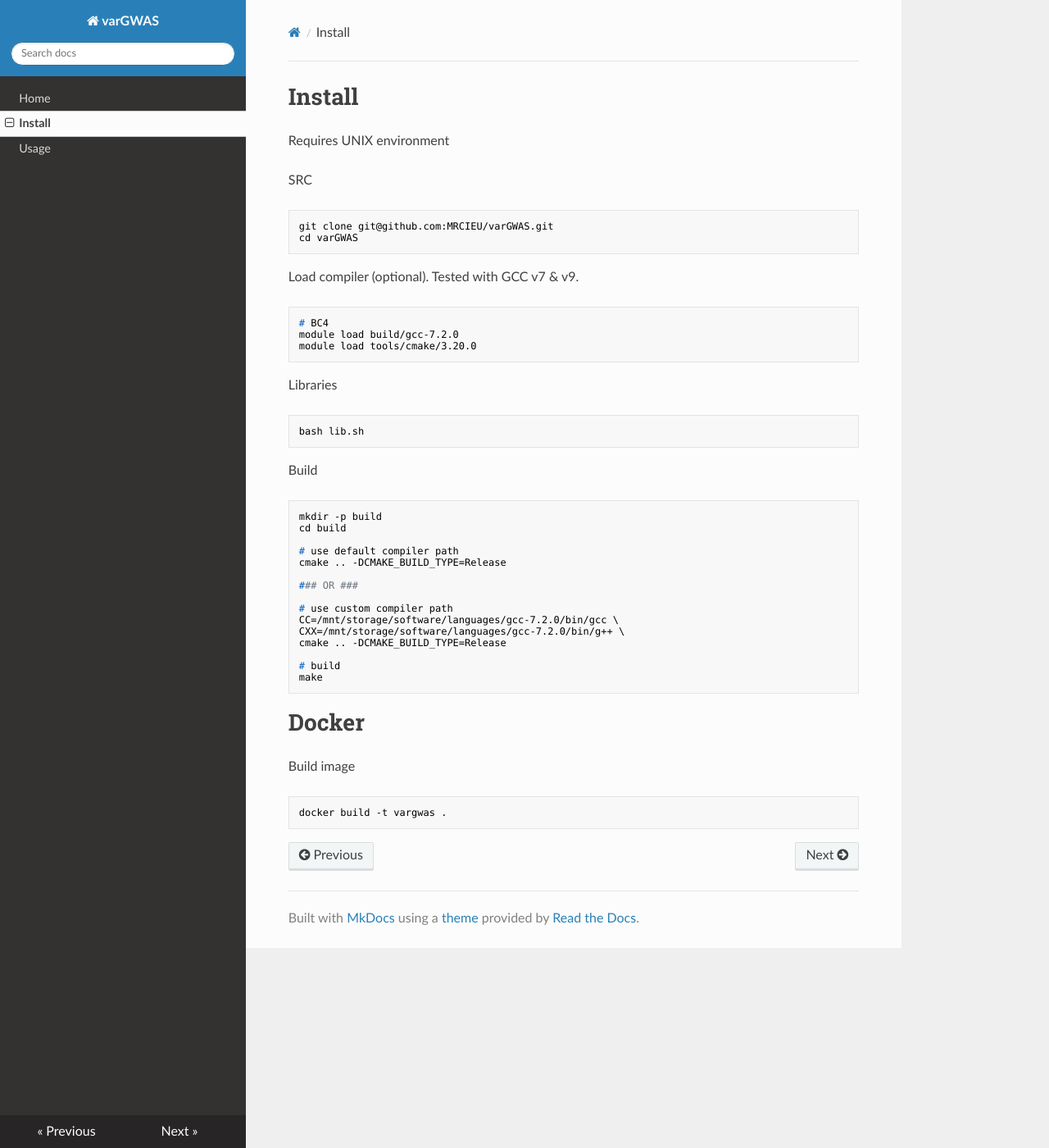
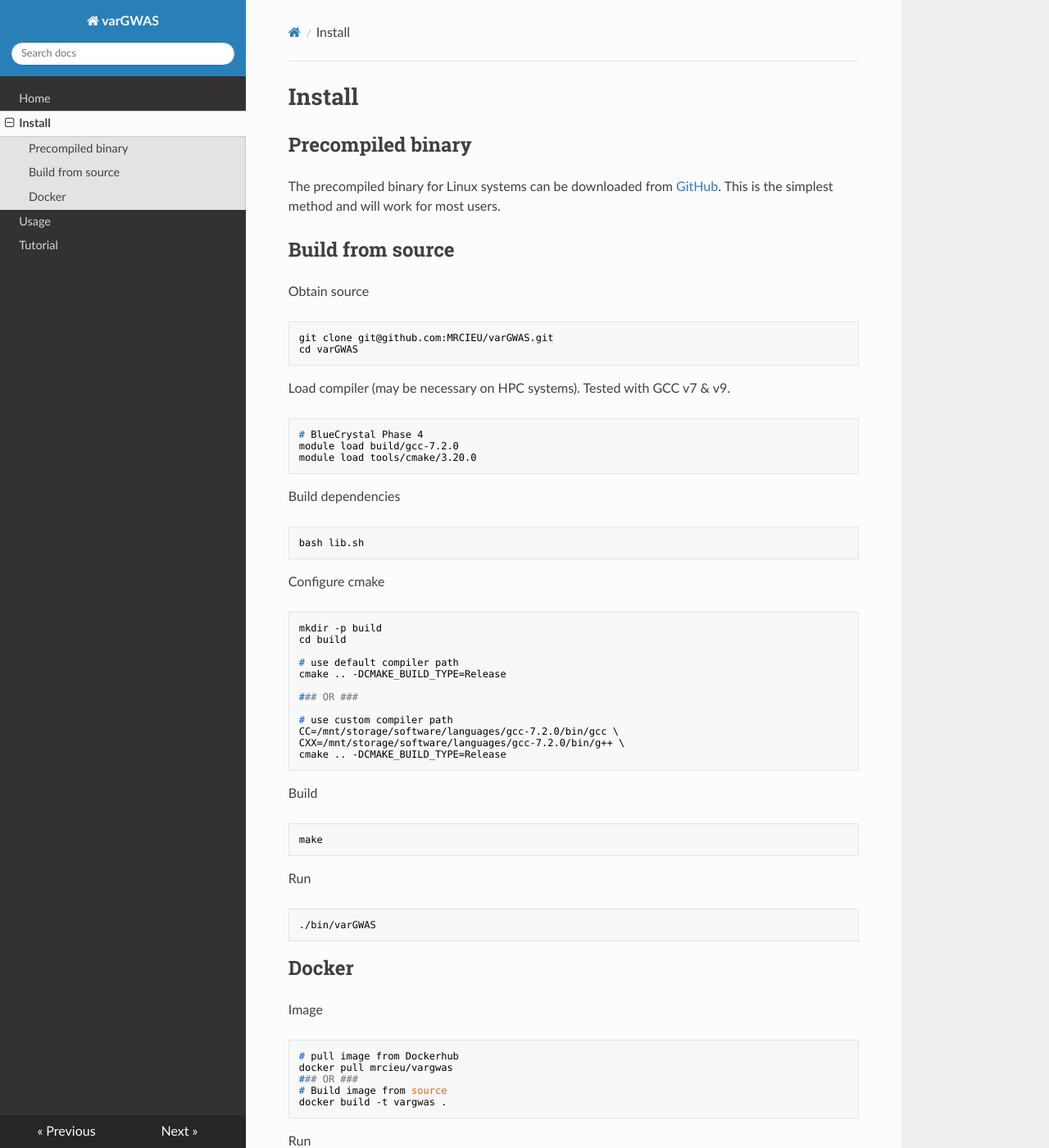
Before and after one commit to MRCIEU/varGWAS, an MkDocs documentation site: the page built from mkdocs/install.md, in a window 1280 px wide and 1400 px high. Shown: the whole window at 82% size. Built offline with MkDocs 1.6.1, drawn with Linux system fonts in a browser that asks for light colours; nearby versions of some CDN libraries; some of the changed text lies outside the part shown.

Commit message:
updated docs

````diff
--- a/mkdocs.yml
+++ b/mkdocs.yml
@@ -6,4 +6,5 @@
     - Home: index.md
     - Install: install.md
     - Usage: usage.md
+    - Tutorial: tutorial.md
 theme: readthedocs
--- a/mkdocs/install.md
+++ b/mkdocs/install.md
@@ -1,29 +1,33 @@
 # Install
 
-Requires UNIX environment
+## Precompiled binary
 
-SRC
+The precompiled binary for Linux systems can be downloaded from [GitHub](https://github.com/MRCIEU/varGWAS/releases). This is the simplest method and will work for most users.
+
+## Build from source
+
+Obtain source
 
 ```shell
 git clone git@github.com:MRCIEU/varGWAS.git
 cd varGWAS
 ```
 
-Load compiler (optional). Tested with GCC v7 & v9.
+Load compiler (may be necessary on HPC systems). Tested with GCC v7 & v9.
 
 ```shell
-# BC4
+# BlueCrystal Phase 4
 module load build/gcc-7.2.0
 module load tools/cmake/3.20.0
 ```
 
-Libraries
+Build dependencies
 
 ```shell
 bash lib.sh
 ```
 
-Build
+Configure cmake
 
 ```shell
 mkdir -p build
@@ -38,15 +42,37 @@
 CC=/mnt/storage/software/languages/gcc-7.2.0/bin/gcc \
 CXX=/mnt/storage/software/languages/gcc-7.2.0/bin/g++ \
 cmake .. -DCMAKE_BUILD_TYPE=Release
+```
 
-# build
+Build
+
+```shell
 make
 ```
 
-# Docker
-
-Build image
+Run
 
 ```shell
+./bin/varGWAS
+```
+
+## Docker
+
+Image
+
+```shell
+# pull image from Dockerhub
+docker pull mrcieu/vargwas
+### OR ###
+# Build image from source
 docker build -t vargwas .
 ```
+
+Run
+
+```shell
+docker run \
+-it \
+-v $PWD:/home \
+mrcieu/vargwas
+```
````
Also changed, not shown: README.md (+8 -3 lines), mkdocs/index.md (+3 -4 lines), mkdocs/tutorial.md (added, +46 -0 lines), mkdocs/usage.md (+17 -7 lines), 5 other files.
